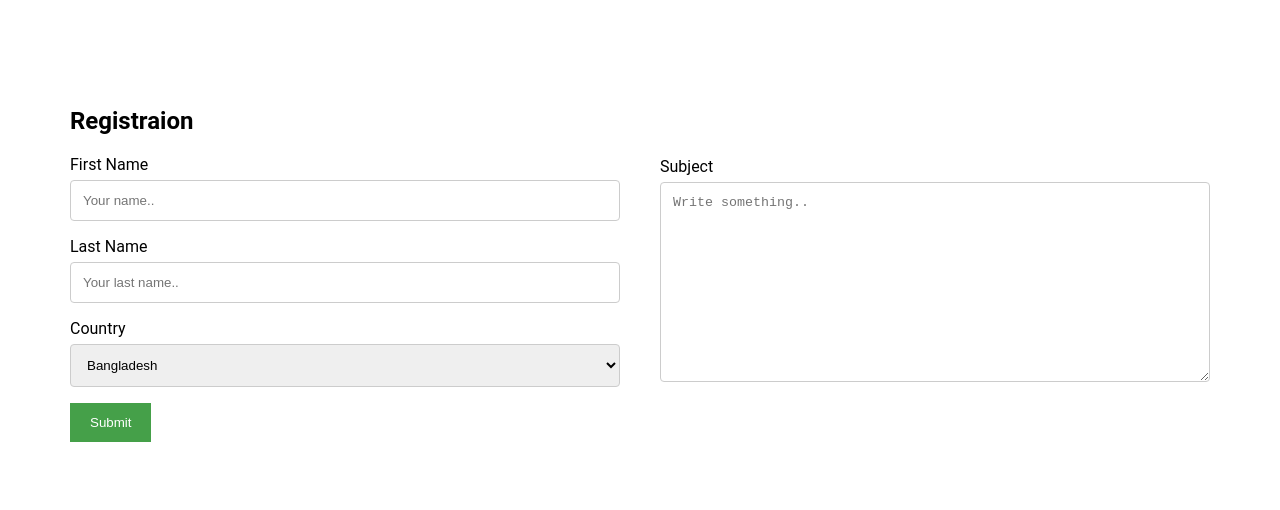
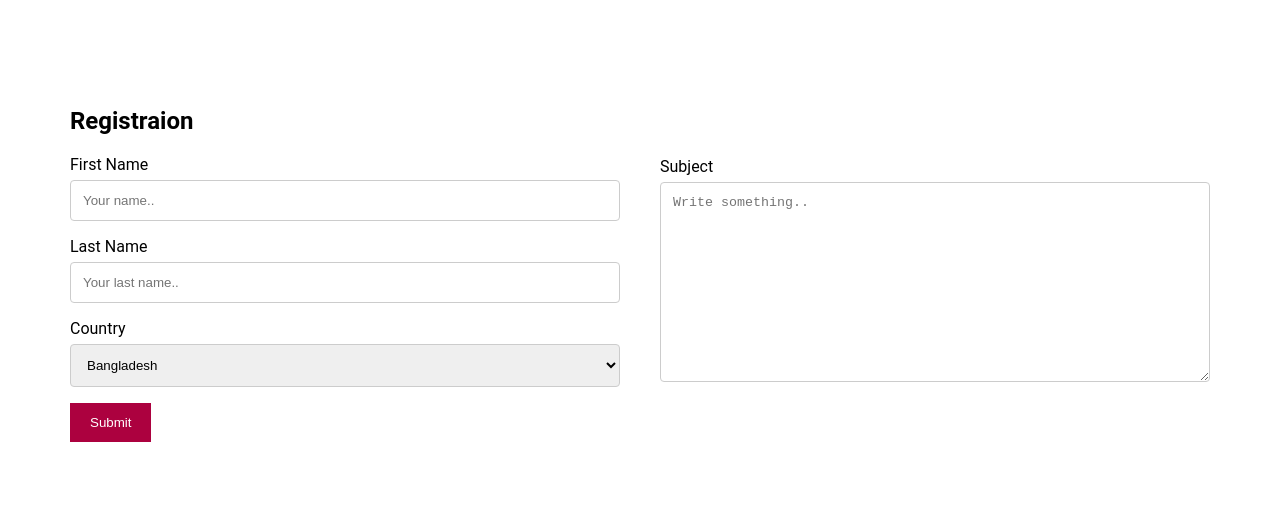
Before and after one commit to monir07/football-match, a plain HTML site: page index.html in a window 1280 px wide. In both pictures the pointer is over the input "Submit". Shown: the part 3054-3564 px from the top of the page. Drawn offline with Linux system fonts and the light colour scheme.

Commit message:
Update style.css

```diff
--- a/css/style.css
+++ b/css/style.css
@@ -151,7 +151,7 @@ input[type=submit] {
     cursor: pointer;
 }
 input[type=submit]:hover {
-    background-color: #45a049;
+    background-color: #ac013f;
 }
 /* contact for end  here */
 
```
